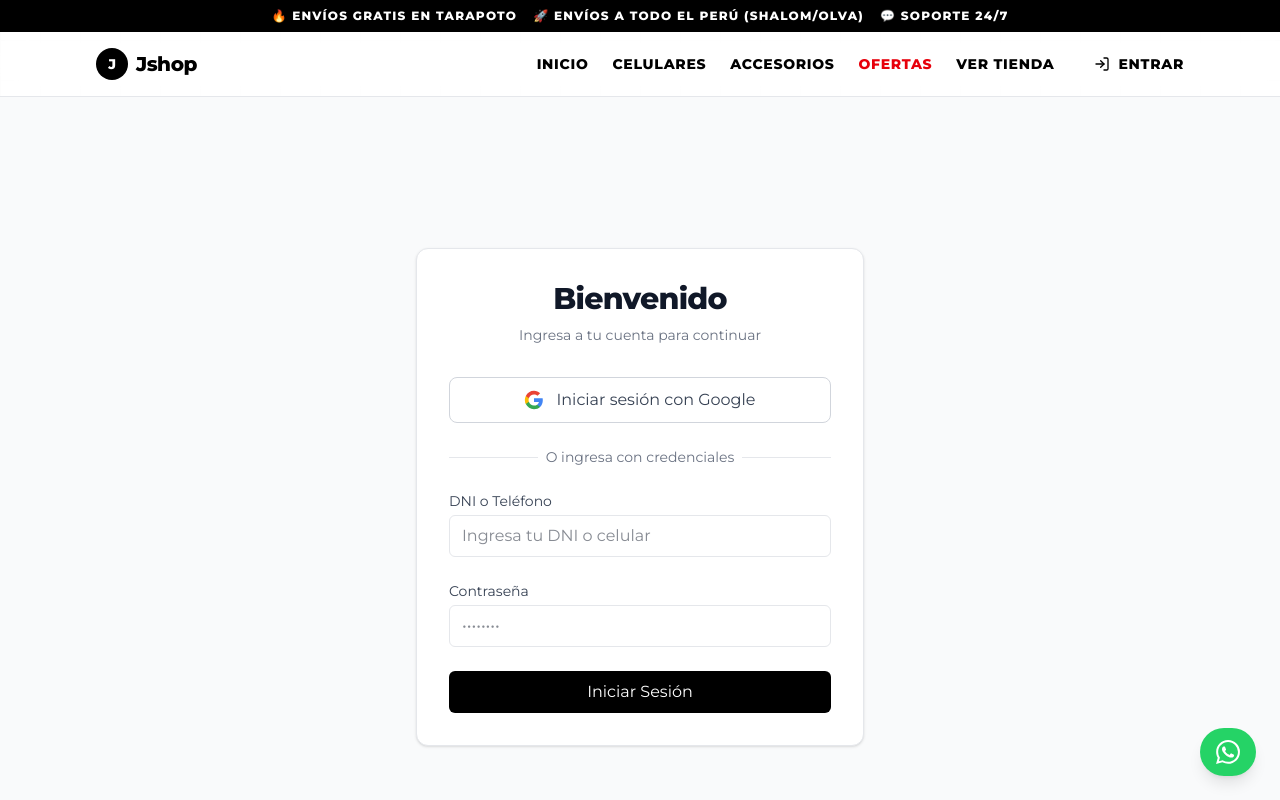
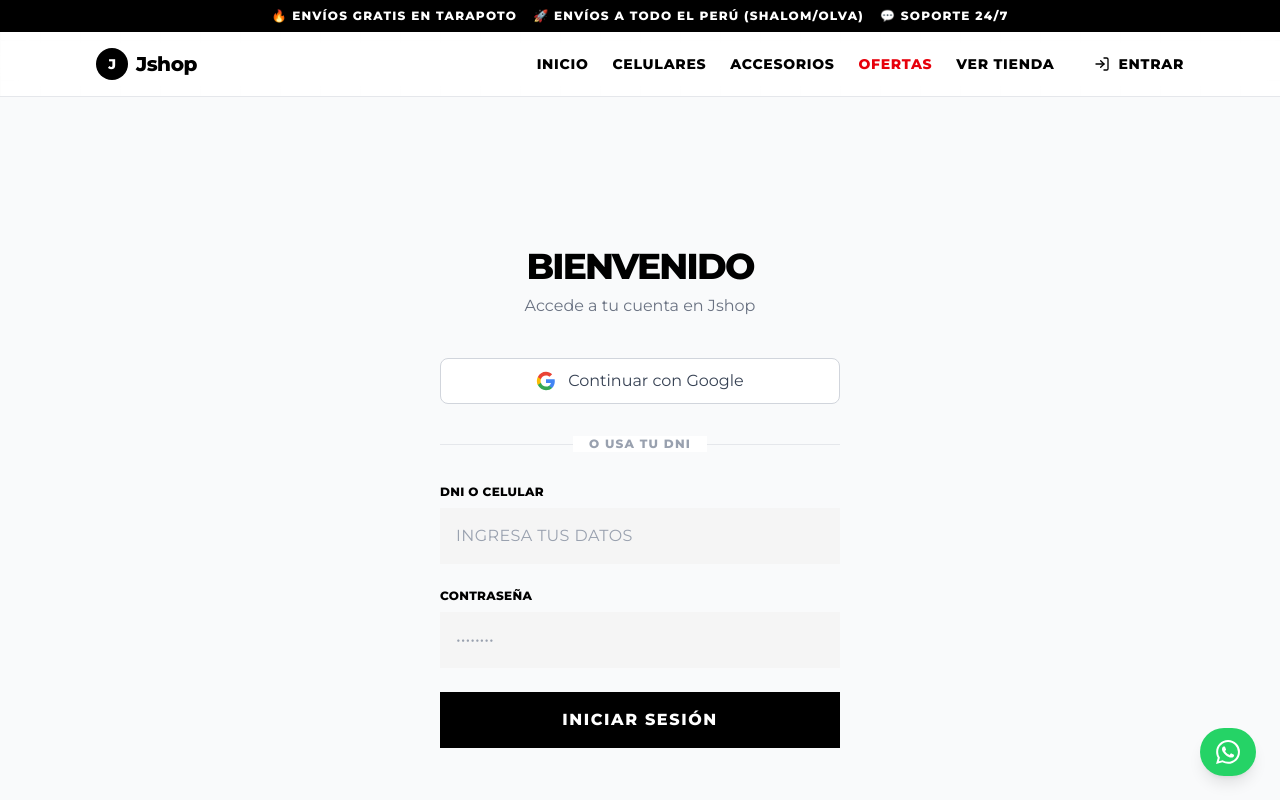
Before and after one commit to TiendaJ/rifaStj, a Next.js app: page /login in a window 1280 px wide. Shown: the top 800 px of the page. Built offline with nearby package versions, Linux system fonts and the light colour scheme; no server answers.

Commit message:
Refactor Login and How It Works pages to match Gymshark brand aesthetics

```diff
--- a/app/(auth)/login/page.tsx
+++ b/app/(auth)/login/page.tsx
@@ -10,41 +10,41 @@ export default function LoginPage() {
     const [state, action, pending] = useActionState(login, undefined);
 
     return (
-        <div className="bg-white p-8 rounded-xl border border-gray-200 shadow-sm max-w-md mx-auto">
-            <div className="text-center mb-8">
-                <h2 className="text-3xl font-bold text-gray-900 tracking-tight">Bienvenido</h2>
-                <p className="text-gray-500 mt-2 text-sm">Ingresa a tu cuenta para continuar</p>
+        <div className="max-w-md mx-auto pt-20 pb-20 px-6">
+            <div className="text-center mb-10">
+                <h2 className="text-4xl font-black text-black uppercase tracking-tighter mb-2">Bienvenido</h2>
+                <p className="text-gray-500 font-medium text-sm md:text-base">Accede a tu cuenta en Jshop</p>
             </div>
 
-            <div className="mb-6">
-                <GoogleAuthButton text="Iniciar sesión con Google" />
+            <div className="mb-8">
+                <GoogleAuthButton text="Continuar con Google" />
 
-                <div className="relative my-6">
+                <div className="relative my-8">
                     <div className="absolute inset-0 flex items-center">
                         <div className="w-full border-t border-gray-200"></div>
                     </div>
-                    <div className="relative flex justify-center text-sm">
-                        <span className="px-2 bg-white text-gray-500">O ingresa con credenciales</span>
+                    <div className="relative flex justify-center text-xs uppercase tracking-widest font-bold">
+                        <span className="px-4 bg-white text-gray-400">O usa tu DNI</span>
                     </div>
                 </div>
             </div>
 
             <form action={action} className="space-y-6">
                 <div>
-                    <label htmlFor="identifier" className="block text-sm font-medium text-gray-700 mb-1">
-                        DNI o Teléfono
+                    <label htmlFor="identifier" className="block text-xs font-bold text-black uppercase tracking-wide mb-2">
+                        DNI o Celular
                     </label>
                     <input
                         id="identifier"
                         name="identifier"
                         type="text"
                         disabled={pending}
-                        className="input-tech"
-                        placeholder="Ingresa tu DNI o celular"
+                        className="w-full bg-[#f5f5f5] text-black border-none px-4 py-4 font-bold outline-none focus:ring-1 focus:ring-black placeholder:text-gray-400 placeholder:font-medium uppercase tracking-wide"
+                        placeholder="INGRESA TUS DATOS"
                     />
                 </div>
                 <div>
-                    <label htmlFor="password" className="block text-sm font-medium text-gray-700 mb-1">
+                    <label htmlFor="password" className="block text-xs font-bold text-black uppercase tracking-wide mb-2">
                         Contraseña
                     </label>
                     <input
@@ -52,25 +52,23 @@ export default function LoginPage() {
                         name="password"
                         type="password"
                         disabled={pending}
-                        className="input-tech"
+                        className="w-full bg-[#f5f5f5] text-black border-none px-4 py-4 font-bold outline-none focus:ring-1 focus:ring-black placeholder:text-gray-400 placeholder:font-medium"
                         placeholder="••••••••"
                     />
                 </div>
                 {state?.error && "root" in state.error && (
-                    <div className="p-3 bg-red-50 border border-red-200 rounded-lg text-red-600 text-sm text-center">
+                    <div className="p-4 bg-red-50 text-red-600 text-xs font-bold uppercase tracking-wide text-center">
                         {state.error.root?.[0]}
                     </div>
                 )}
                 <button
                     type="submit"
                     disabled={pending}
-                    className="btn-primary w-full"
+                    className="w-full bg-black text-white font-black uppercase tracking-widest py-4 hover:opacity-80 transition-opacity disabled:opacity-50"
                 >
-                    {pending ? 'Ingresando...' : 'Iniciar Sesión'}
+                    {pending ? 'CARGANDO...' : 'INICIAR SESIÓN'}
                 </button>
             </form>
-
-
         </div>
     );
 }
```
Also changed, not shown: app/como-funciona/page.tsx (+38 -50 lines).
